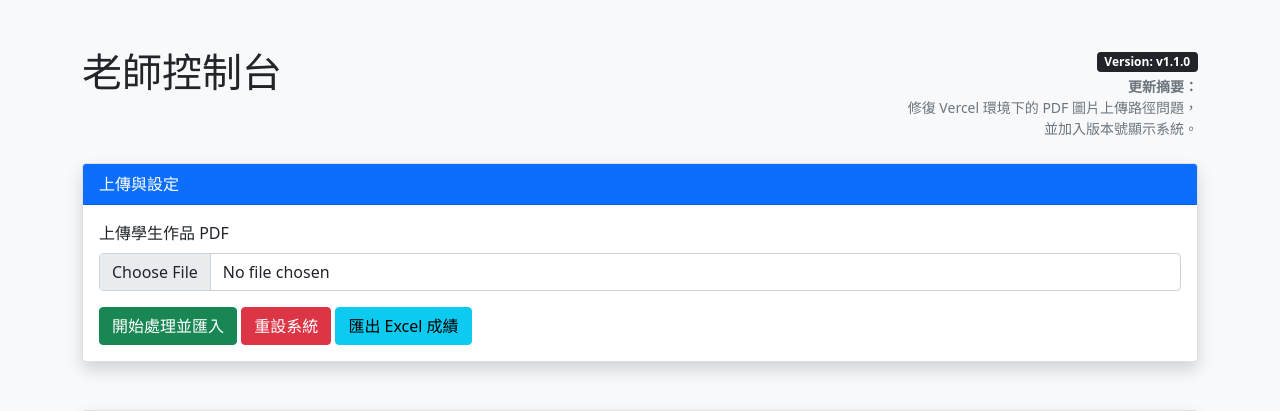
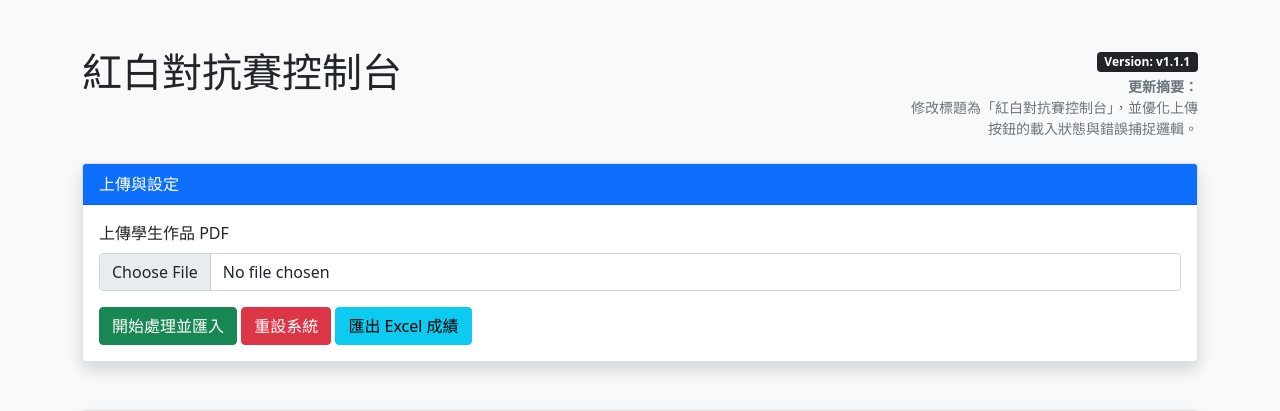
Before and after one commit to oskens1/yphs-114-pkdraw, a FastAPI app: page /admin in a window 1280 px wide. Shown: the top 411 px of the page. Run offline with FastAPI, Linux system fonts and the light colour scheme.

Commit message:
UI Update: Rename to '紅白對抗賽控制台' and enhance upload error handling

```diff
--- a/main.py
+++ b/main.py
@@ -51,8 +51,8 @@ if os.path.exists(os.path.join(BASE_DIR, "static")):
 templates = Jinja2Templates(directory=os.path.join(BASE_DIR, "templates"))
 
 # 版本資訊
-APP_VERSION = "v1.1.0"
-UPDATE_LOG = "修復 Vercel 環境下的 PDF 圖片上傳路徑問題，並加入版本號顯示系統。"
+APP_VERSION = "v1.1.1"
+UPDATE_LOG = "修改標題為「紅白對抗賽控制台」，並優化上傳按鈕的載入狀態與錯誤捕捉邏輯。"
 
 # 全域狀態
 class State:
--- a/templates/admin.html
+++ b/templates/admin.html
@@ -3,7 +3,7 @@
 <head>
     <meta charset="UTF-8">
     <meta name="viewport" content="width=device-width, initial-scale=1.0">
-    <title>老師控制台 - 兩兩比較投票系統</title>
+    <title>紅白對抗賽控制台 - 兩兩比較投票系統</title>
     <link href="https://cdn.jsdelivr.net/npm/bootstrap@5.1.3/dist/css/bootstrap.min.css" rel="stylesheet">
     <style>
         .work-preview {
@@ -19,7 +19,7 @@
 <body class="bg-light">
     <div class="container py-5">
         <div class="d-flex justify-content-between align-items-start mb-4">
-            <h1>老師控制台</h1>
+            <h1>紅白對抗賽控制台</h1>
             <div class="text-end">
                 <span class="badge bg-dark">Version: {{ version }}</span>
                 <div class="text-muted small mt-1" style="max-width: 300px;">
@@ -91,15 +91,34 @@
     <script>
         async function uploadPDF() {
             const fileInput = document.getElementById('pdfFile');
+            const btn = event.target;
             if (!fileInput.files.length) return alert("請選擇檔案");
+
+            btn.disabled = true;
+            btn.innerHTML = '<span class="spinner-border spinner-border-sm"></span> 處理中...';
 
             const formData = new FormData();
             formData.append('file', fileInput.files[0]);
 
-            const response = await fetch('/upload', { method: 'POST', body: formData });
-            const result = await response.json();
-            alert("匯入成功，共有 " + result.count + " 件作品");
-            location.reload();
+            try {
+                console.log("Starting upload...");
+                const response = await fetch('/upload', { method: 'POST', body: formData });
+
+                if (!response.ok) {
+                    const errorData = await response.json();
+                    throw new Error(errorData.detail || "伺服器錯誤");
+                }
+
+                const result = await response.json();
+                alert("匯入成功，共有 " + result.count + " 件作品");
+                location.reload();
+            } catch (error) {
+                console.error("Upload error:", error);
+                alert("上傳失敗: " + error.message);
+            } finally {
+                btn.disabled = false;
+                btn.innerHTML = '開始處理並匯入';
+            }
         }
 
         async function resetSystem() {
```
